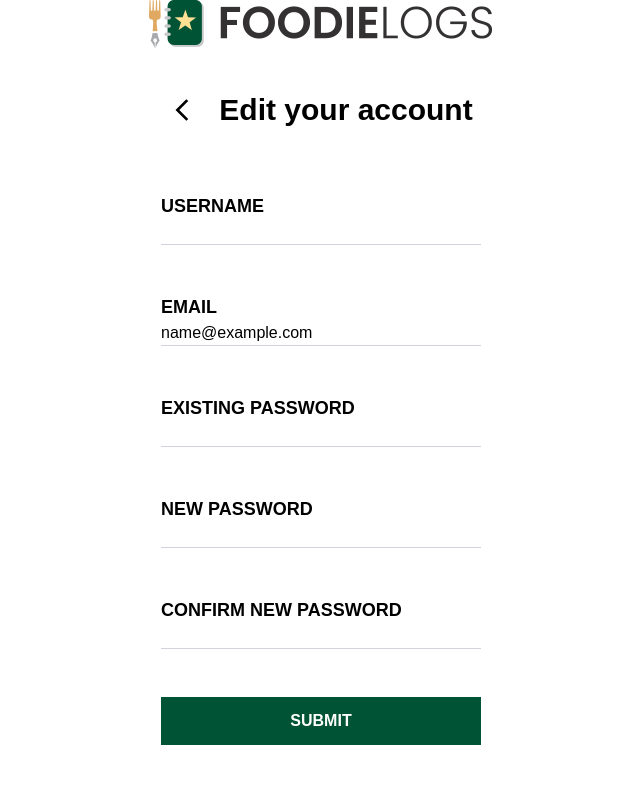
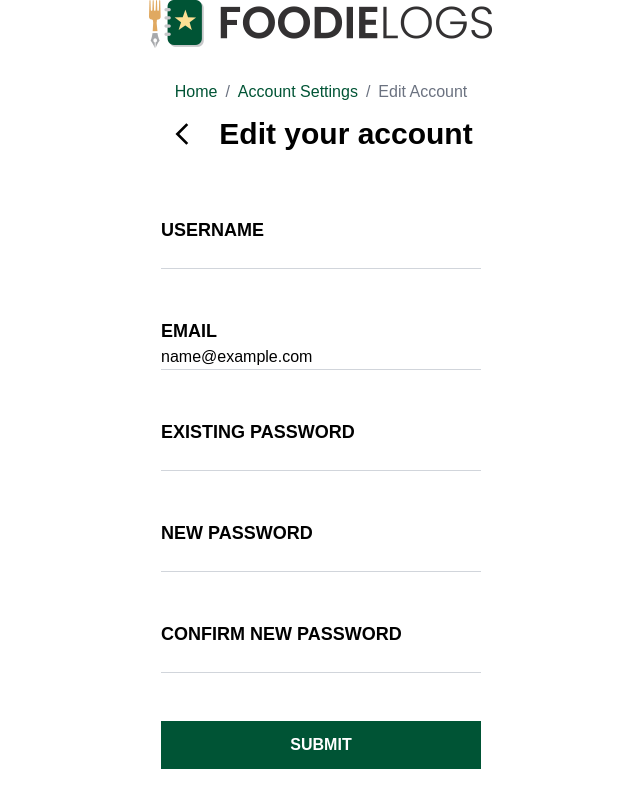
Before and after one commit to javvadasghar/FoodieLogs, a React (Create React App) app: page /editAccount in a window 1280 px wide. Shown: the top 808 px of the page, without its empty margins (319-959 px from the left). Built offline with nearby package versions, Linux system fonts and the light colour scheme; sample sign-in values are in the browser's storage.

Commit message:
breadcrumb added

```diff
--- /dev/null
+++ b/src/components/BreadCrumb.tsx
@@ -0,0 +1,30 @@
+import React from 'react';
+import { Link } from 'react-router-dom';
+
+interface BreadcrumbProps {
+  items: { label: string; to?: string }[];
+}
+
+const Breadcrumb: React.FC<BreadcrumbProps> = ({ items }) => {
+  return (
+    <nav className="flex items-center space-x-2 text-m">
+      {items.map((item, index) => (
+        <React.Fragment key={index}>
+          {item.to ? (
+            <Link
+              to={item.to}
+              className={`text-primary ${index < items.length - 1 ? 'hover:underline' : ''}`}
+            >
+              {item.label}
+            </Link>
+          ) : (
+            <span className="text-gray-500">{item.label}</span>
+          )}
+          {index < items.length - 1 && <span className="text-gray-500">/</span>}
+        </React.Fragment>
+      ))}
+    </nav>
+  );
+};
+
+export default Breadcrumb;
--- a/src/pages/accountSettings.tsx
+++ b/src/pages/accountSettings.tsx
@@ -5,6 +5,7 @@ import Button from "../components/button";
 import { Link, useNavigate } from "react-router-dom";
 import axios from "axios";
 import Loader from "../components/loader"; // Import the Loader component
+import Breadcrumb from "../components/BreadCrumb"; // Import the Breadcrumb component
 
 const AccountSettings: React.FC = () => {
   const [username, setUsername] = useState("");
@@ -59,7 +60,12 @@ const AccountSettings: React.FC = () => {
         height={400}
         className="my-6"
       />
-
+<Breadcrumb
+        items={[
+          { label: "Home", to: "/home" },
+          { label: "Account Settings" }
+        ]}
+      />
       {/* Container for Arrow and User Details */}
       <div className="w-full lg:w-2/5 xl:w-1/5">
         <div className="flex items-center mb-6 gap-10">
@@ -76,7 +82,6 @@ const AccountSettings: React.FC = () => {
         {/* Edit Icon */}
         <div className="flex justify-center items-center my-7">
           <Link to={`/editAccount`}>
-            {" "}
             <BiSolidPencil
               className="text-primary border-2 border-grayDark rounded-full p-2 cursor-pointer"
               size={40}
--- a/src/pages/addMenuItem.tsx
+++ b/src/pages/addMenuItem.tsx
@@ -5,6 +5,7 @@ import axios from "axios";
 import { useParams, useNavigate } from "react-router-dom";
 import { Toaster, toast } from "sonner";
 import Loader from "../components/loader"; // Import the Loader component
+import Breadcrumb from "../components/BreadCrumb"; // Import the Breadcrumb component
 
 const AddMenuItem: React.FC = () => {
   const { restaurantId } = useParams<{ restaurantId: string }>();
@@ -58,11 +59,20 @@ const AddMenuItem: React.FC = () => {
     <>
       {isLoading && <Loader />} {/* Show loader when loading */}
       <ScreenWrapper title="Add Menu Item">
+        {/* Breadcrumb */}
+        <Breadcrumb
+          items={[
+            { label: "Home", to: "/home" },
+            { label: `Restaurant`, to: `/restaurant/${restaurantId}` }, // Dynamic link to the restaurant page
+            { label: "Add Menu Item" }
+          ]}
+        />
+
         <form onSubmit={handleSubmit} className="w-full lg:min-w-96 mx-auto">
           <p className="font-poppins text-lg">
             <span className="text-red-500">*</span> required
           </p>
-          <div className="w-full lg:min-w-96 mx-auto  ">
+          <div className="w-full lg:min-w-96 mx-auto">
             <div className="mb-6">
               <label className="block text-lg font-bold mb-2 uppercase">
                 Name
@@ -77,7 +87,7 @@ const AddMenuItem: React.FC = () => {
               />
             </div>
 
-            <div className=" my-12">
+            <div className="my-12">
               <label className="block text-lg font-bold mb-2 uppercase">
                 Rating
                 <span className="text-red-500">*</span>
@@ -110,7 +120,7 @@ const AddMenuItem: React.FC = () => {
           <div className="overflow-hidden flex flex-col justify-center items-center w-full">
             <button
               type="submit"
-              className=" w-full lg:w-2/5  px-6 py-3 bg-primary hover:bg-secondary text-white font-bold "
+              className="w-full lg:w-2/5 px-6 py-3 bg-primary hover:bg-secondary text-white font-bold"
             >
               SUBMIT
             </button>
--- a/src/pages/addRestaurant.tsx
+++ b/src/pages/addRestaurant.tsx
@@ -6,6 +6,7 @@ import { Toaster, toast } from "sonner";
 import SelectBoxes from "../components/selectBox";
 import { Prices, Features, Category } from "../data";
 import { useNavigate } from "react-router-dom";
+import Breadcrumb from "../components/BreadCrumb"; // Import the Breadcrumb component
 
 const AddRestaurant = () => {
   const [name, setName] = useState("");
@@ -71,6 +72,14 @@ const AddRestaurant = () => {
   return (
     <>
       <ScreenWrapper title="Add a Restaurant">
+        {/* Breadcrumb */}
+        <Breadcrumb
+          items={[
+            { label: "Home", to: "/home" },
+            { label: "Add Restaurant" }
+          ]}
+        />
+
         <form onSubmit={handleSubmit}>
           <p className="font-poppins text-lg">
             <span className="text-red-500">*</span> required
--- a/src/pages/editAccount.tsx
+++ b/src/pages/editAccount.tsx
@@ -4,6 +4,7 @@ import { MdArrowBackIosNew } from "react-icons/md";
 import { Toaster, toast } from "sonner";
 import { useNavigate } from "react-router-dom";
 import Loader from "../components/loader"; // Import the Loader component
+import Breadcrumb from "../components/BreadCrumb"; // Import the Breadcrumb component
 
 const EditAccount: React.FC = () => {
   const [username, setUsername] = useState("");
@@ -92,6 +93,14 @@ const EditAccount: React.FC = () => {
         <div className="flex justify-center mb-8">
           <img src="logo.png" alt="Logo" />
         </div>
+             {/* Breadcrumb */}
+             <Breadcrumb
+          items={[
+            { label: "Home", to: "/home" },
+            { label: "Account Settings", to: "/accountSettings" },
+            { label: "Edit Account" }
+          ]}
+        />
 
         {/* Edit Account Title with Arrow */}
         <div className="flex items-center mb-8 gap-4 font-poppins my-3">
--- a/src/pages/editMenuItem.tsx
+++ b/src/pages/editMenuItem.tsx
@@ -1,13 +1,14 @@
-import { useState, useEffect } from "react";
+import React, { useState, useEffect } from "react";
 import ScreenWrapper from "../components/screenWrapper";
 import { Rating } from "react-simple-star-rating";
 import axios from "axios";
 import { useParams, useNavigate } from "react-router-dom";
 import { Toaster, toast } from "sonner";
 import Loader from "../components/loader"; // Import the Loader component
+import Breadcrumb from "../components/BreadCrumb"; // Import the Breadcrumb component
 
 const EditMenuItem: React.FC = () => {
-  const [menuItem, setmenuItem] = useState<any>(null);
+  const [menuItem, setMenuItem] = useState<any>(null);
   const [name, setName] = useState("");
   const [rating, setRating] = useState(0);
   const [review, setReview] = useState("");
@@ -35,12 +36,12 @@ const EditMenuItem: React.FC = () => {
             },
           }
         );
-        setmenuItem(response?.data?.data);
+        setMenuItem(response?.data?.data);
         setName(response?.data?.data?.name);
         setRating(response?.data?.data?.rating);
         setReview(response?.data?.data?.review);
       } catch (error) {
-        console.error("Error fetching restaurant data:", error);
+        console.error("Error fetching menu item data:", error);
       } finally {
         setIsLoading(false); // Set loading to false after the fetch request completes
       }
@@ -75,6 +76,7 @@ const EditMenuItem: React.FC = () => {
 
       if (response.status === 200) {
         toast.success("Menu item updated successfully!");
+        navigate(`/restaurants/${menuItem?.restaurant?.id}`); // Navigate to restaurant page after successful update
       }
     } catch (error) {
       console.error("Error updating menu item:", error);
@@ -88,6 +90,15 @@ const EditMenuItem: React.FC = () => {
     <>
       {isLoading && <Loader />} {/* Show loader when loading */}
       <ScreenWrapper title="Edit Menu Item">
+        {/* Breadcrumb */}
+        <Breadcrumb
+          items={[
+            { label: "Home", to: "/home" },
+            { label: `Restaurant`, to: `/restaurant/${menuItem?.restaurant?.id}` },
+            { label: "Edit Menu Item" }
+          ]}
+        />
+
         <p className="font-poppins text-lg">
           <span className="text-red-500">*</span> required
         </p>
@@ -106,7 +117,7 @@ const EditMenuItem: React.FC = () => {
             />
           </div>
 
-          <div className=" my-12">
+          <div className="my-12">
             <label className="block text-lg font-bold mb-2 uppercase">
               Rating
               <span className="text-red-500">*</span>
@@ -137,7 +148,7 @@ const EditMenuItem: React.FC = () => {
           <div className="overflow-hidden flex flex-col justify-center items-center w-full">
             <button
               type="submit"
-              className=" w-full lg:w-2/5  px-6 py-3 bg-primary hover:bg-secondary text-white font-bold "
+              className="w-full lg:w-2/5 px-6 py-3 bg-primary hover:bg-secondary text-white font-bold"
             >
               SUBMIT
             </button>
--- a/src/pages/editRestaurant.tsx
+++ b/src/pages/editRestaurant.tsx
@@ -7,6 +7,7 @@ import SelectBoxes from "../components/selectBox";
 import { Prices, Features, Category } from "../data";
 import { Toaster, toast } from "sonner";
 import Loader from "../components/loader"; // Import the Loader component
+import Breadcrumb from "../components/BreadCrumb"; // Import the Breadcrumb component
 
 const EditRestaurant = () => {
   const [name, setName] = useState("");
@@ -106,6 +107,15 @@ const EditRestaurant = () => {
     <>
       {isLoading && <Loader />} {/* Show loader when loading */}
       <ScreenWrapper title="Edit Restaurant">
+        {/* Breadcrumb */}
+        <Breadcrumb
+          items={[
+            { label: "Home", to: "/home" },
+            { label: `Restaurant`, to: `/restaurant/${id}` }, // Dynamic link to the restaurant page
+            { label: "Edit Restaurant" }
+          ]}
+        />
+
         <p className="font-poppins text-lg">
           <span className="text-red-500">*</span> required
         </p>
--- a/src/pages/restaurant.tsx
+++ b/src/pages/restaurant.tsx
@@ -1,4 +1,4 @@
-import { useState, useEffect } from "react";
+import React, { useState, useEffect } from "react";
 import ScreenWrapper from "../components/screenWrapper";
 import { FaSearch } from "react-icons/fa";
 import CustomFilterDropdown from "../components/filters";
@@ -10,6 +10,7 @@ import "../../src/index.css";
 import axios from "axios";
 import { Toaster, toast } from "sonner";
 import Loader from "../components/loader"; // Import the loader component
+import Breadcrumb from "../components/BreadCrumb"; // Import the Breadcrumb component
 
 const Restaurant: React.FC = () => {
   const [selectedOption, setSelectedOption] = useState("Menu");
@@ -154,6 +155,14 @@ const Restaurant: React.FC = () => {
         handleLike={handleLike}
         isLiked={isLiked}
       >
+        <div className="p-4">
+        <Breadcrumb
+          items={[
+            { label: "Home", to: "/home" },
+            { label: "Restaurant" }
+          ]}
+        />
+      </div>
         <div className="flex flex-row">
           {/* Menu Button */}
           <div
```
